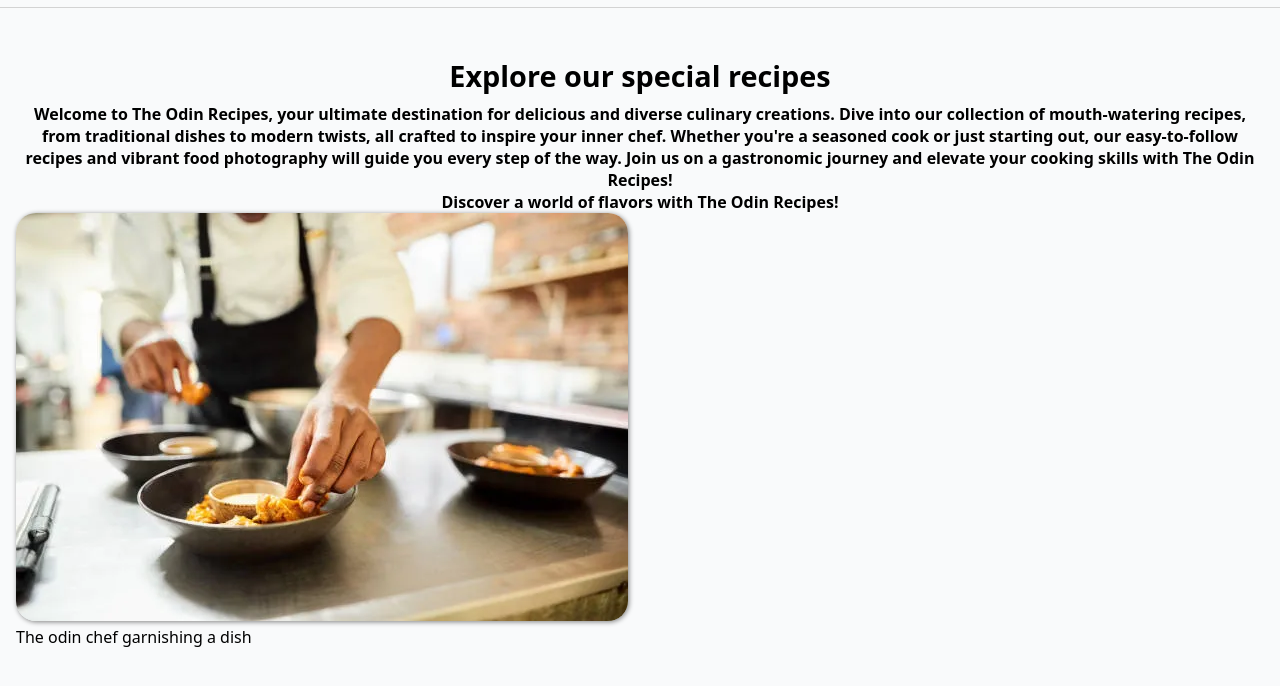
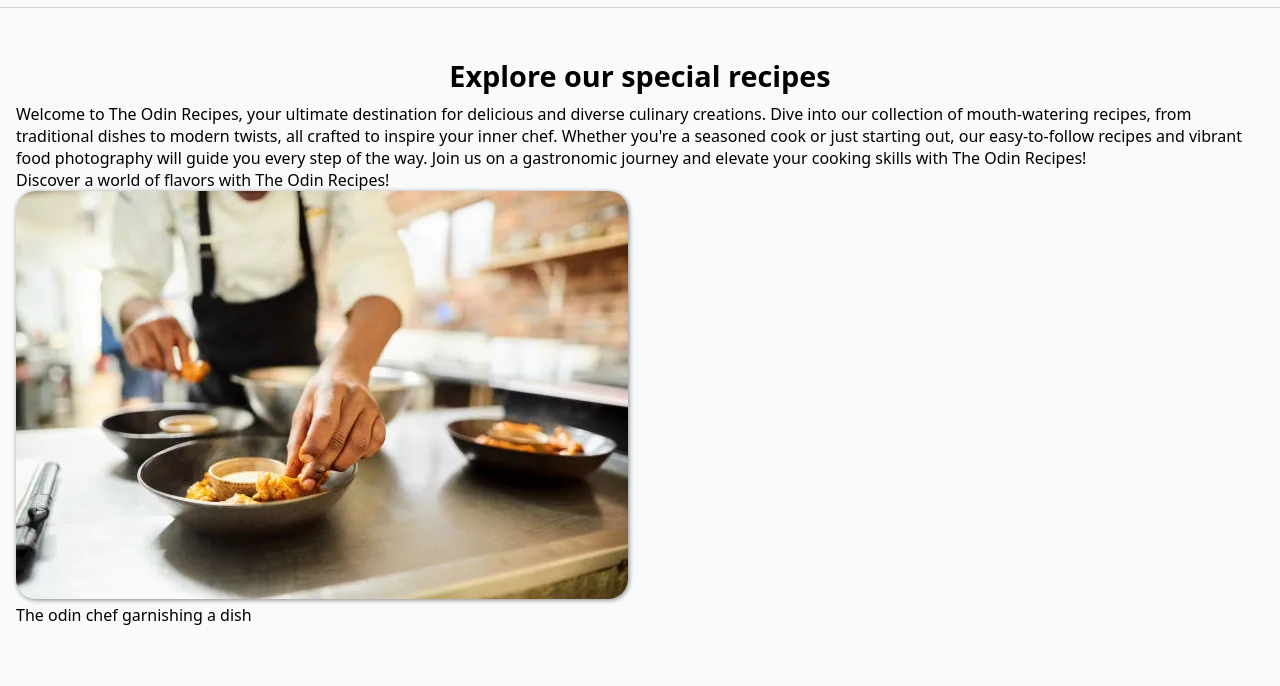
Before and after one commit to tonycharles377/odin-recipes, a plain HTML site: page index.html in a window 1280 px wide. Shown: the part 92-778 px from the top of the page. Drawn offline with nearby package versions, Linux system fonts and the light colour scheme.

Commit message:
Omit calass attribute in p elements

```diff
--- a/index.html
+++ b/index.html
@@ -28,8 +28,8 @@
 
         <section id="content">
             <h2 class="center-heading">Explore our special recipes</h2>
-            <p class="center-heading">Welcome to The Odin Recipes, your ultimate destination for delicious and diverse culinary creations. Dive into our collection of mouth-watering recipes, from traditional dishes to modern twists, all crafted to inspire your inner chef. Whether you're a seasoned cook or just starting out, our easy-to-follow recipes and vibrant food photography will guide you every step of the way. Join us on a gastronomic journey and elevate your cooking skills with The Odin Recipes!</p>
-            <p class="center-heading">Discover a world of flavors with The Odin Recipes!</p>
+            <p>Welcome to The Odin Recipes, your ultimate destination for delicious and diverse culinary creations. Dive into our collection of mouth-watering recipes, from traditional dishes to modern twists, all crafted to inspire your inner chef. Whether you're a seasoned cook or just starting out, our easy-to-follow recipes and vibrant food photography will guide you every step of the way. Join us on a gastronomic journey and elevate your cooking skills with The Odin Recipes!</p>
+            <p>Discover a world of flavors with The Odin Recipes!</p>
             <figure>
                 <img id="site-pic" src="pictures/restaurant-chef-preparing-a-dish.webp" alt="Odin chef preparing a meal">
                 <figcaption>The odin chef garnishing a dish</figcaption>
```
